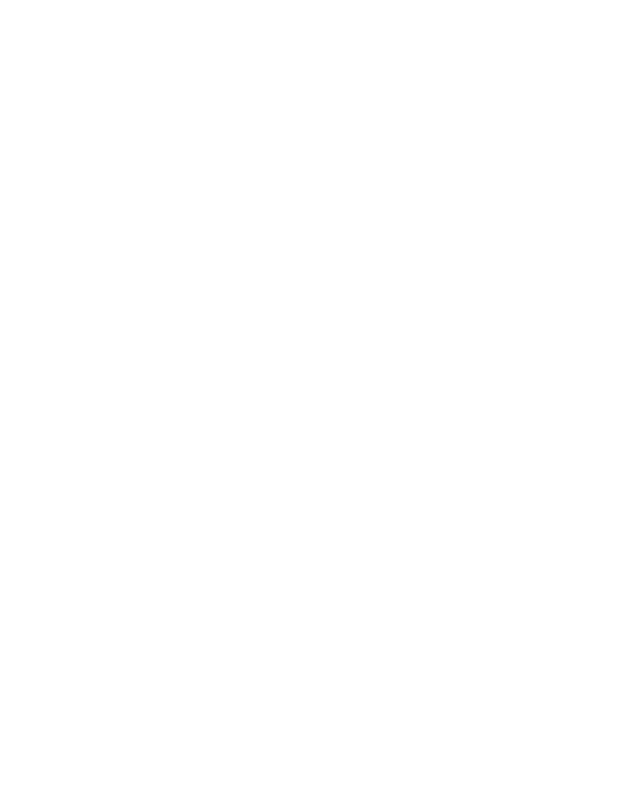
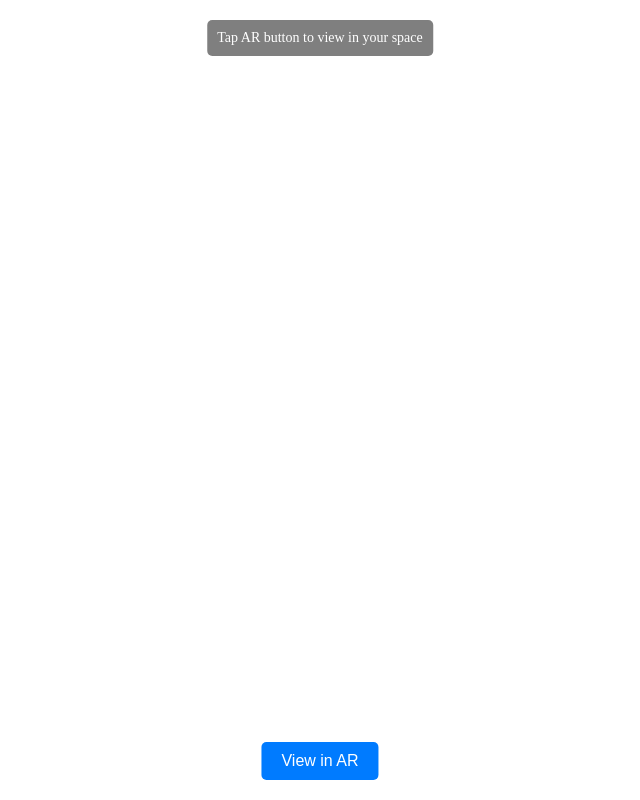
Before and after one commit to JiveshPiplani/dabba, a plain HTML site: page index.html in a window 1280 px wide. Shown: the whole page, without its empty margins (320-960 px from the left). Drawn offline with Linux system fonts and the light colour scheme.

Commit message:
Update index.html

```diff
--- a/index.html
+++ b/index.html
@@ -5,18 +5,47 @@
   <meta name="viewport" content="width=device-width, initial-scale=1.0">
   <title>3D Model with AR and Audio</title>
   <script type="module" src="https://unpkg.com/@google/model-viewer"></script>
+  <style>
+    .custom-ar-button {
+      position: absolute;
+      bottom: 20px;
+      left: 50%;
+      transform: translateX(-50%);
+      padding: 10px 20px;
+      font-size: 16px;
+      background-color: #007bff;
+      color: white;
+      border: none;
+      border-radius: 5px;
+      cursor: pointer;
+    }
+    .overlay-instructions {
+      position: absolute;
+      top: 20px;
+      left: 50%;
+      transform: translateX(-50%);
+      background-color: rgba(0,0,0,0.5);
+      color: white;
+      padding: 10px;
+      border-radius: 5px;
+      font-size: 14px;
+    }
+  </style>
 </head>
 <body>
+  <div class="overlay-instructions">Tap AR button to view in your space</div>
   <model-viewer id="animatedModel" src="rotatingCube.glb" ar ar-modes="quick-look scene-viewer" ios-src="Cube.reality" alt="A 3D model" auto-rotate camera-controls environment-image="neutral" shadow-intensity="1" autoplay loop animation-name="Run"></model-viewer>
+  <button class="custom-ar-button">View in AR</button>
   <audio id="modelAudio" src="AUD-20240305-WA0002.mp3" loop></audio>
   <script>
     document.addEventListener('DOMContentLoaded', function () {
       const modelViewer = document.querySelector('#animatedModel');
       const audioElement = document.querySelector('#modelAudio');
+      const arButton = document.querySelector('.custom-ar-button');
+
       let animationStarted = false;
 
       modelViewer.addEventListener('load', () => {
-        // Ensure the audio playback rate is 1, as we will manually synchronize currentTime
         audioElement.playbackRate = 1;
       });
 
@@ -32,11 +61,13 @@
         }
       });
 
+      arButton.addEventListener('click', () => {
+        modelViewer.activateAR();
+      });
+
       function synchronizeAudio() {
         requestAnimationFrame(function sync() {
           if (animationStarted) {
-            // Synchronize audio currentTime with modelViewer currentTime
-            // Assuming the model and audio durations are the same or looped properly
             audioElement.currentTime = modelViewer.currentTime % audioElement.duration;
             requestAnimationFrame(sync);
           }
```
